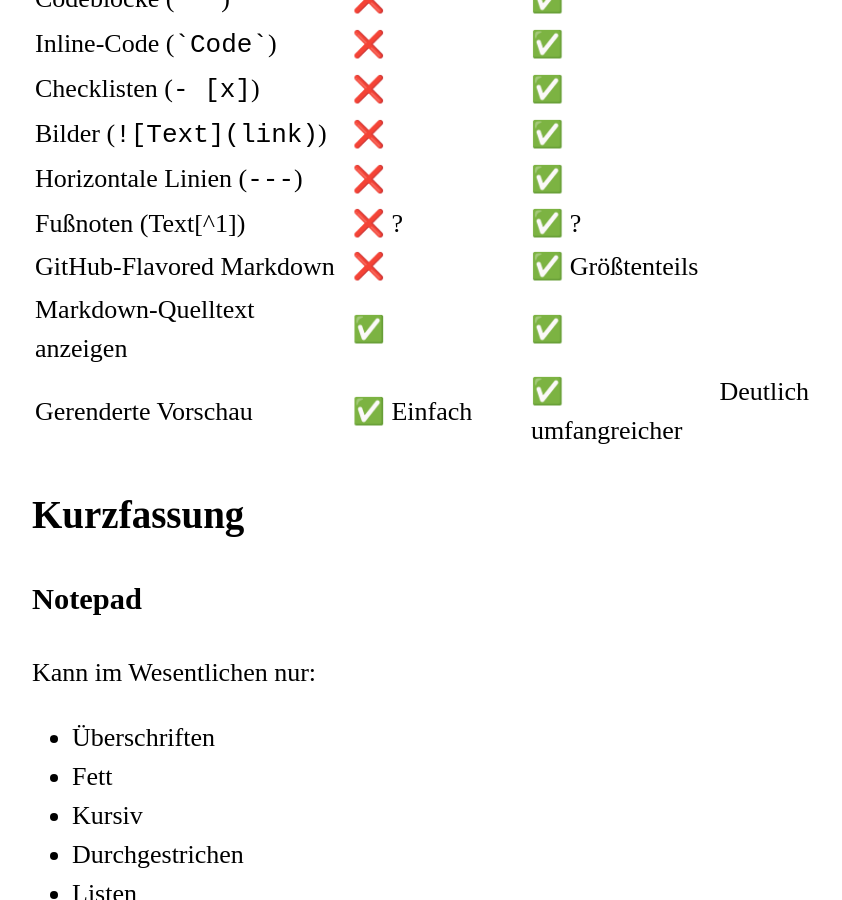
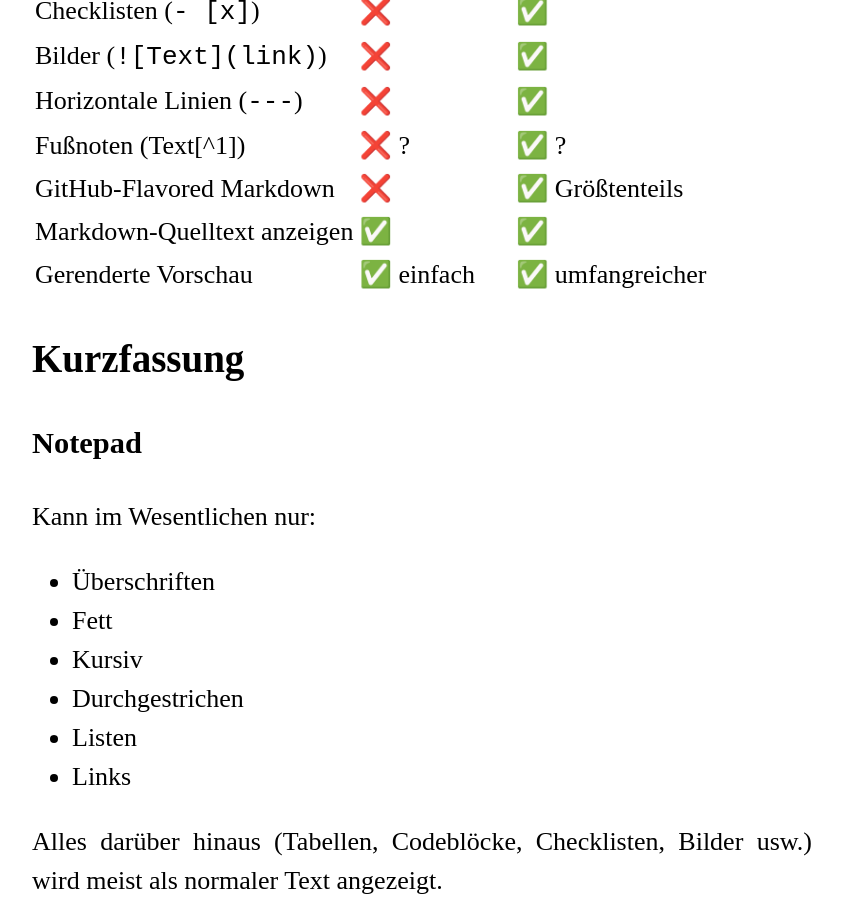
Before and after one commit to MonaLgbt/MonaLgbt.github.io, a Jekyll site: the page built from pages/comparison.md, in a window 1280 px wide and 900 px high, scrolled down 1043 px. Shown: the whole window, without its empty margins (218-1060 px from the left). Built offline with Jekyll 4.4.1, drawn with Linux system fonts in a browser that asks for light colours.

Commit message:
Update comparison.md

```diff
--- a/pages/comparison.md
+++ b/pages/comparison.md
@@ -10,7 +10,7 @@
 Windows Notepad vs. M365 Markdown-Editor
 (OneDrive/SharePoint)
 
-| Funktion | Notepad &emsp;&emsp;&emsp; | M365-Dingsi |
+| Funktion | Notepad &emsp;&emsp; | M365-Dingsi |
 |-----------|----------|----------|
 | Überschriften (`#`) | ✅ | ✅ |
 | Fett (`**Text**`) | ✅ | ✅ |
@@ -30,7 +30,7 @@
 | Fußnoten (Text[^1]) | ❌ ? | ✅ ? |
 | GitHub-Flavored Markdown | ❌ | ✅ Größtenteils |
 | Markdown-Quelltext anzeigen | ✅ | ✅ |
-| Gerenderte Vorschau | ✅ Einfach | ✅ Deutlich umfangreicher |
+| Gerenderte Vorschau | ✅ einfach | ✅ umfangreicher |
 
 ## Kurzfassung
 
```
